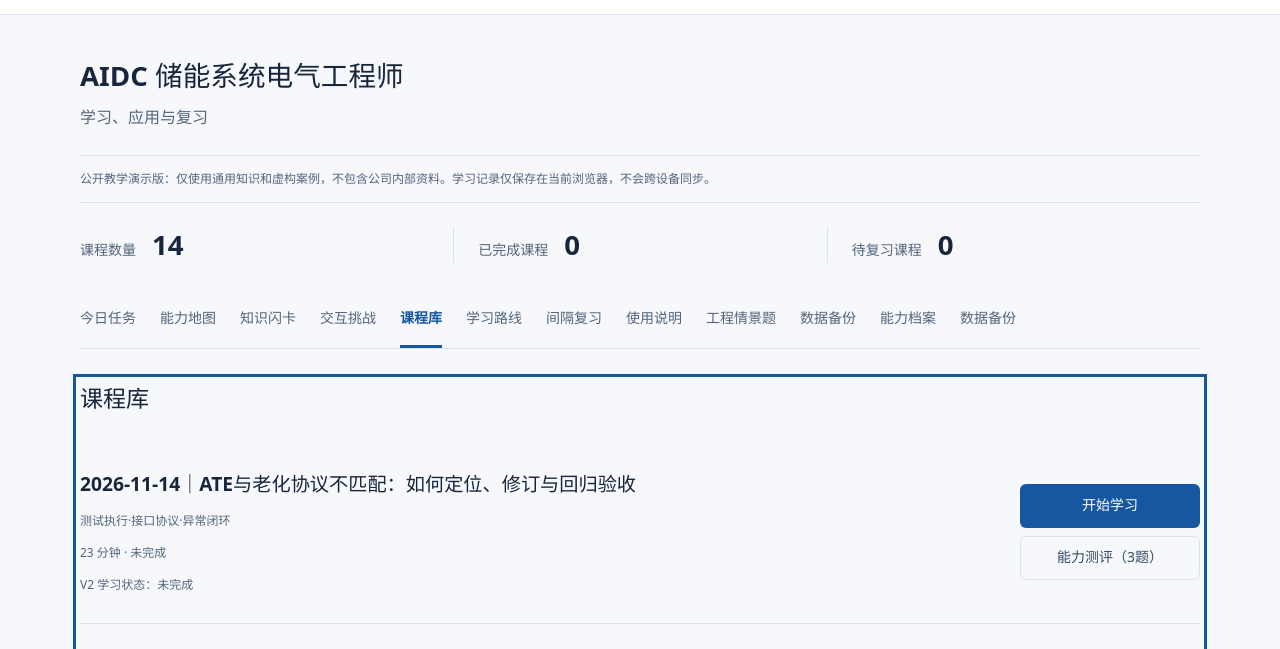
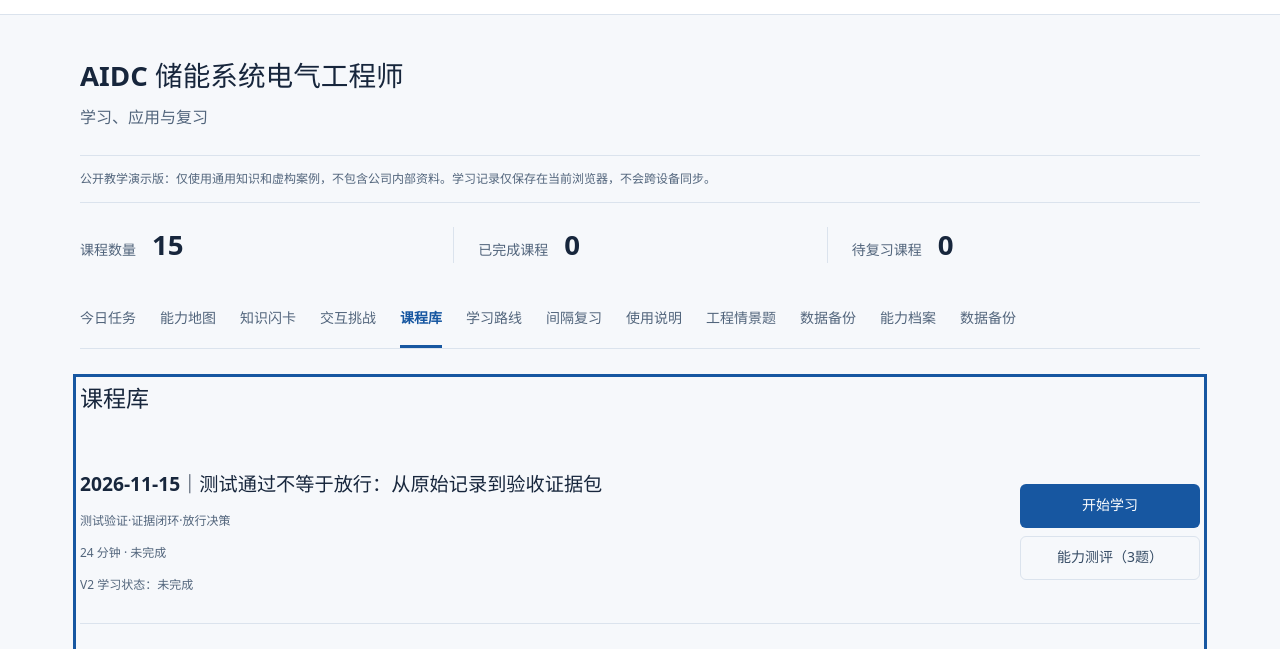
Before and after one commit to ziyoung888-prog/xwd-engineering-academy, a plain HTML site: page index.html in a window 1280 px wide. Shown: the part 81-730 px from the top of the page. Drawn offline with Linux system fonts and the light colour scheme.

Commit message:
Register Nov 15 lesson in XWD Lab

```diff
--- a/index.html
+++ b/index.html
@@ -47,4 +47,4 @@ function tab(name){document.querySelectorAll('.toolbar button').forEach(x=>x.cla
 function openLesson(id){let l=lessons.find(x=>x.id===id);if(!l)return;document.getElementById('view').innerHTML='<article><div class="row"><span class="pill">'+esc(l.category)+' · '+l.time+' 分钟</span><button class="secondary" onclick="tab(\'courses\')">返回课程库</button></div><h2>'+esc(l.title)+'</h2>'+l.sections.map((s,i)=>'<section><h3>'+(i+1)+'. '+esc(s[0])+'</h3><p>'+esc(s[1])+'</p></section>').join('')+'<section><h3>知识检查</h3><div class="question"><strong>'+esc(l.q)+'</strong>'+l.opts.map((o,i)=>'<label><input type="radio" name="ans" value="'+i+'">'+esc(o)+'</label>').join('')+'</div><button onclick="grade(\''+id+'\')">提交答案</button><p id="result" aria-live="polite"></p></section></article>'}
 function grade(id){let l=lessons.find(x=>x.id===id),s=document.querySelector('input[name="ans"]:checked'),el=document.getElementById('result');if(!s){el.textContent='请选择答案。';return}if(Number(s.value)!==l.answer){el.textContent='尚未通过：'+l.explain;return}let p=state[id]||{},was=p.completed;p.completed=true;p.lastReviewed=Date.now();p.reviewCount=was?Math.min((p.reviewCount||0)+1,3):0;state[id]=p;save();stats();el.textContent='回答正确！'+l.explain+' 已记录学习进度，下次复习日期：'+new Date(dueDate(p)).toLocaleDateString('zh-CN')}
 stats();tab('courses');
-</script><script src="v2.js"></script><script src="v3.js"></script><script src="interface.js"></script><script src="worklist.js"></script><script src="missions.js"></script><script src="cockpit.js"></script><script src="ability.js"></script><script src="circuit.js"></script><script src="backup-v4.js"></script><script src="daily-2026-11-03.js"></script><script src="daily-2026-11-04.js"></script><script src="daily-2026-11-05.js"></script><script src="daily-2026-11-06.js"></script><script src="daily-2026-11-07.js"></script><script src="daily-2026-11-08.js"></script><script src="daily-2026-11-10.js"></script><script src="daily-2026-11-11.js"></script><script src="daily-2026-11-12.js"></script><script src="daily-2026-11-13.js"></script><script src="daily-2026-11-14.js"></script></body></html>
+</script><script src="v2.js"></script><script src="v3.js"></script><script src="interface.js"></script><script src="worklist.js"></script><script src="missions.js"></script><script src="cockpit.js"></script><script src="ability.js"></script><script src="circuit.js"></script><script src="backup-v4.js"></script><script src="daily-2026-11-03.js"></script><script src="daily-2026-11-04.js"></script><script src="daily-2026-11-05.js"></script><script src="daily-2026-11-06.js"></script><script src="daily-2026-11-07.js"></script><script src="daily-2026-11-08.js"></script><script src="daily-2026-11-10.js"></script><script src="daily-2026-11-11.js"></script><script src="daily-2026-11-12.js"></script><script src="daily-2026-11-13.js"></script><script src="daily-2026-11-14.js"></script><script src="daily-2026-11-15.js"></script></body></html>
```
